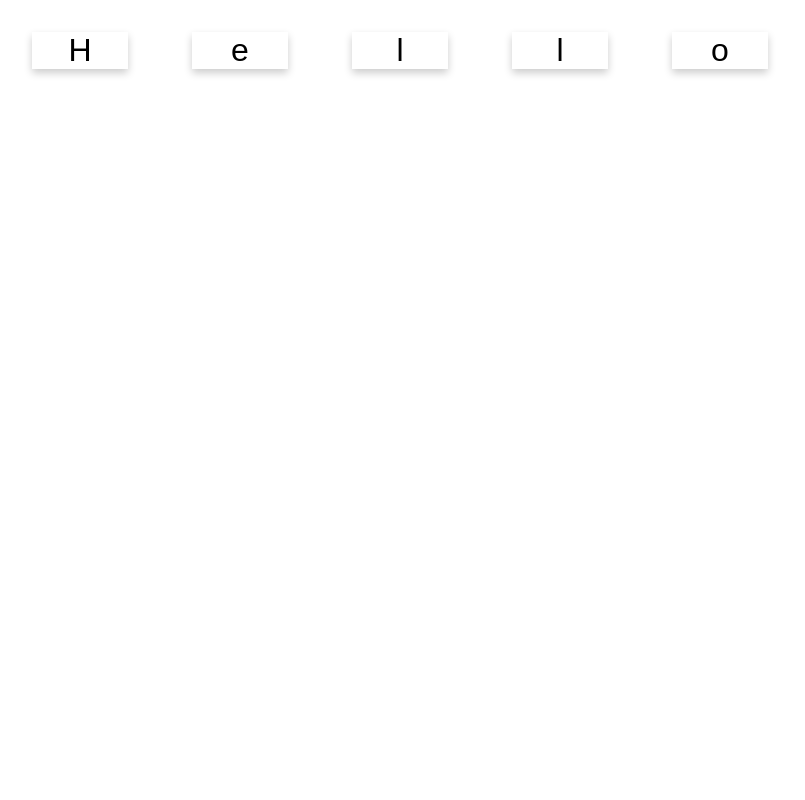
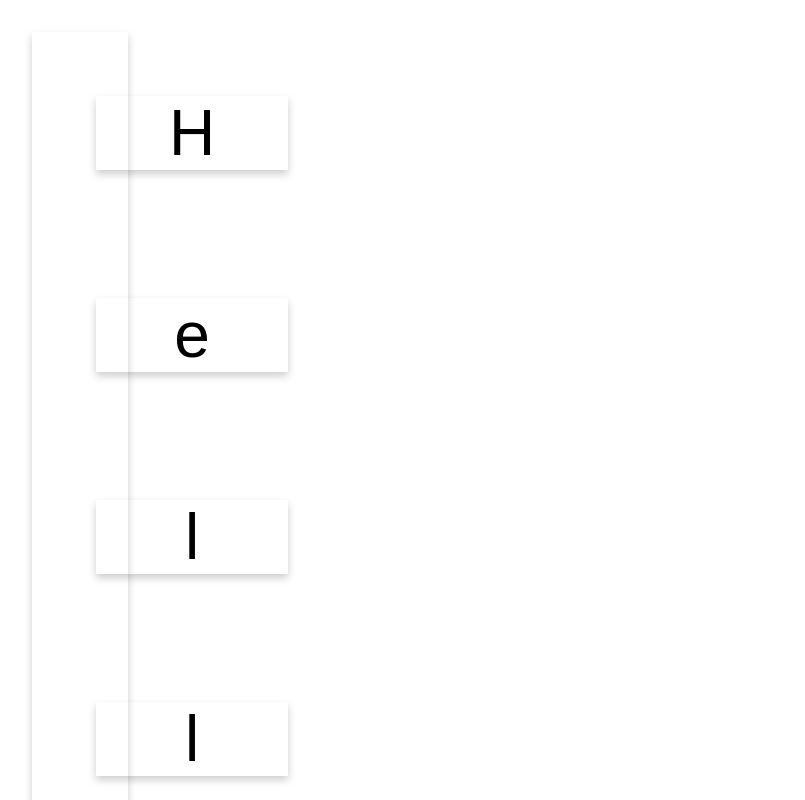
Before and after one commit to chalitgubkb/3SA03, a React (Create React App) app: page / in a window 1280 px wide. Shown: the top 800 px of the page, without its empty margins (0-805 px from the left). Built offline with nearby package versions, Linux system fonts and the light colour scheme.

Commit message:
change App.js set className div = card

```diff
--- a/src/App.js
+++ b/src/App.js
@@ -7,7 +7,7 @@ const word = "Hello";
 class App extends Component {
   render() {
     return (
-      <div>
+      <div className="card">
         {
           Array.from(word).map((c, i) => <CharacterCard value={c} key={i}/>)
         }
```
